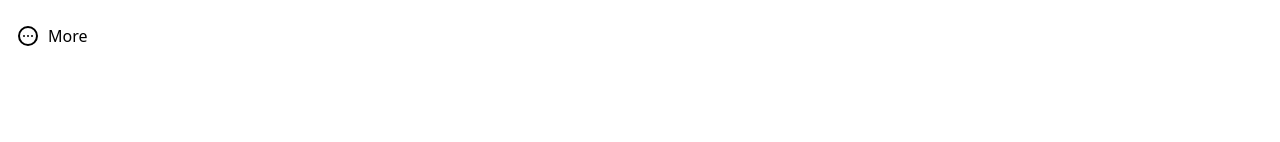
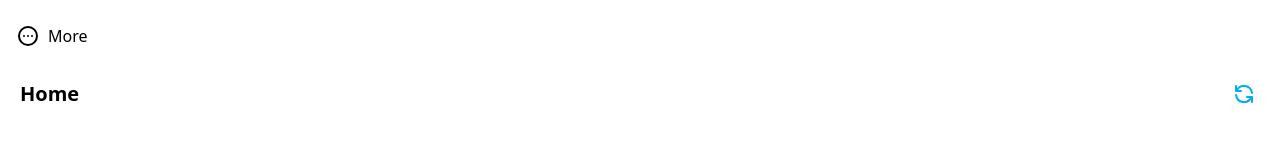
Before and after one commit to yoshi-non/twitter-clone, a Next.js app: page / in a window 1280 px wide. Shown: the part 364-506 px from the top of the page. Built offline with nearby package versions, Linux system fonts and the light colour scheme.

Commit message:
add Feed

```diff
--- /dev/null
+++ b/components/Feed.tsx
@@ -0,0 +1,14 @@
+import { RefreshIcon } from "@heroicons/react/outline"
+
+const Feed = () => {
+  return (
+    <div>
+        <div className="flex items-center justify-between">
+            <h1 className="p-5 pb-0 text-xl font-bold">Home</h1>
+            <RefreshIcon className="mr-5 mt-5 h-6 w-8 cursor-pointer text-twitter transition-all duration-500 ease-out hover:rotate-180 active:scale-125"/>
+        </div>
+    </div>
+  )
+}
+
+export default Feed
--- a/pages/index.tsx
+++ b/pages/index.tsx
@@ -1,5 +1,6 @@
 import type { NextPage } from 'next'
 import Head from 'next/head'
+import Feed from '../components/Feed'
 import Sidebar from '../components/Sidebar'
 
 const Home: NextPage = () => {
@@ -12,7 +13,7 @@
       <main>
         <Sidebar/>
 
-        {/* Feed */}
+        <Feed/>
 
         {/* Widgets */}
       </main>
```
